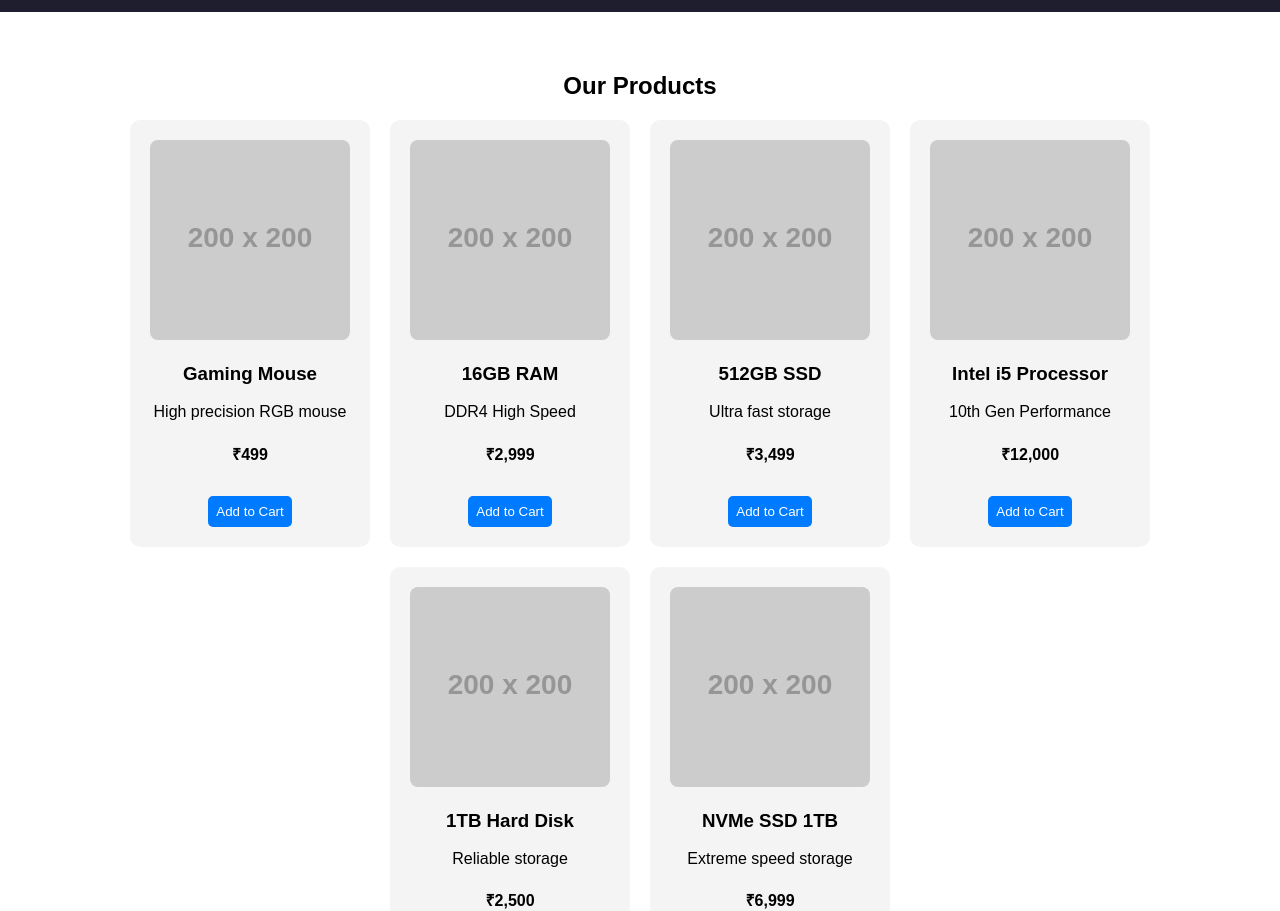
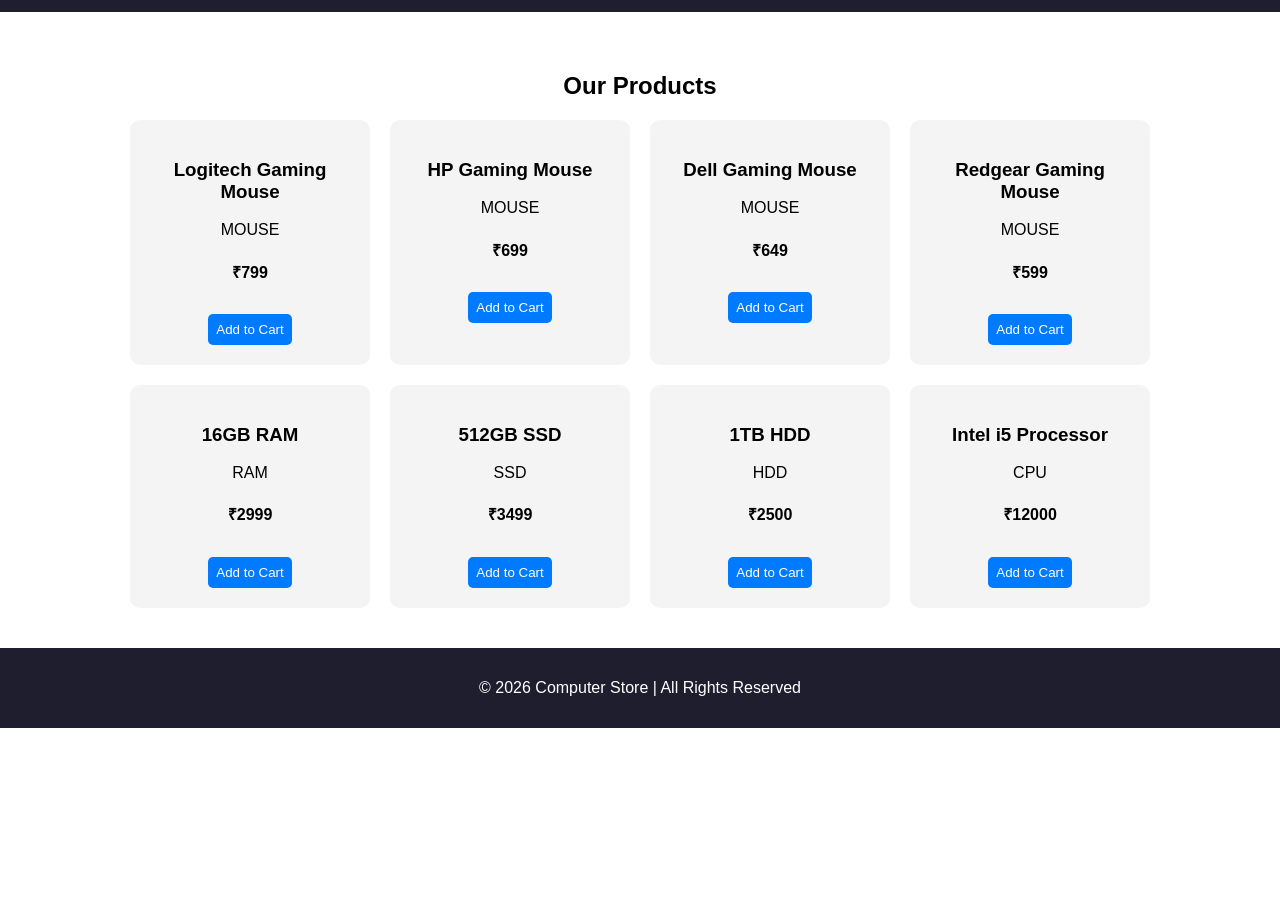
Before and after one commit to vikasrajput0112/computer-store-app, a plain HTML site: page frontend/products.html in a window 1280 px wide. Shown: the part 44-955 px from the top of the page. After the commit the page ends 800 px from the top, so only its background shows below. Drawn offline with Linux system fonts and the light colour scheme; placeholder pictures from the web are drawn by us.

Commit message:
Update products.html

```diff
--- a/frontend/products.html
+++ b/frontend/products.html
@@ -21,56 +21,8 @@
 <section class="products">
     <h1>Our Products</h1>
 
-    <div class="product-container">
-
-        <div class="card">
-            <img src="https://via.placeholder.com/200" alt="Mouse">
-            <h3>Gaming Mouse</h3>
-            <p>High precision RGB mouse</p>
-            <h4>₹499</h4>
-            <button>Add to Cart</button>
-        </div>
-
-        <div class="card">
-            <img src="https://via.placeholder.com/200" alt="RAM">
-            <h3>16GB RAM</h3>
-            <p>DDR4 High Speed</p>
-            <h4>₹2,999</h4>
-            <button>Add to Cart</button>
-        </div>
-
-        <div class="card">
-            <img src="https://via.placeholder.com/200" alt="SSD">
-            <h3>512GB SSD</h3>
-            <p>Ultra fast storage</p>
-            <h4>₹3,499</h4>
-            <button>Add to Cart</button>
-        </div>
-
-        <div class="card">
-            <img src="https://via.placeholder.com/200" alt="Processor">
-            <h3>Intel i5 Processor</h3>
-            <p>10th Gen Performance</p>
-            <h4>₹12,000</h4>
-            <button>Add to Cart</button>
-        </div>
-
-        <div class="card">
-            <img src="https://via.placeholder.com/200" alt="HDD">
-            <h3>1TB Hard Disk</h3>
-            <p>Reliable storage</p>
-            <h4>₹2,500</h4>
-            <button>Add to Cart</button>
-        </div>
-
-        <div class="card">
-            <img src="https://via.placeholder.com/200" alt="NVMe">
-            <h3>NVMe SSD 1TB</h3>
-            <p>Extreme speed storage</p>
-            <h4>₹6,999</h4>
-            <button>Add to Cart</button>
-        </div>
-
+    <div class="product-container" id="product-container">
+        <!-- Products will be injected by JS -->
     </div>
 </section>
 
@@ -79,5 +31,50 @@
     <p>© 2026 Computer Store | All Rights Reserved</p>
 </footer>
 
+<!-- SCRIPT -->
+<script>
+
+const products = [
+    // 🖱️ Mouse Category
+    { name: "Logitech Gaming Mouse", category: "mouse", price: "₹799" },
+    { name: "HP Gaming Mouse", category: "mouse", price: "₹699" },
+    { name: "Dell Gaming Mouse", category: "mouse", price: "₹649" },
+    { name: "Redgear Gaming Mouse", category: "mouse", price: "₹599" },
+
+    // 💾 Other Products
+    { name: "16GB RAM", category: "ram", price: "₹2999" },
+    { name: "512GB SSD", category: "ssd", price: "₹3499" },
+    { name: "1TB HDD", category: "hdd", price: "₹2500" },
+    { name: "Intel i5 Processor", category: "cpu", price: "₹12000" }
+];
+
+// 👉 Get category from URL
+const params = new URLSearchParams(window.location.search);
+const selectedCategory = params.get("category");
+
+// 👉 Filter products
+const filteredProducts = selectedCategory
+    ? products.filter(p => p.category === selectedCategory)
+    : products;
+
+// 👉 Render products
+const container = document.getElementById("product-container");
+
+filteredProducts.forEach(product => {
+    const div = document.createElement("div");
+    div.className = "card";
+
+    div.innerHTML = `
+        <h3>${product.name}</h3>
+        <p>${product.category.toUpperCase()}</p>
+        <h4>${product.price}</h4>
+        <button>Add to Cart</button>
+    `;
+
+    container.appendChild(div);
+});
+
+</script>
+
 </body>
 </html>
```
